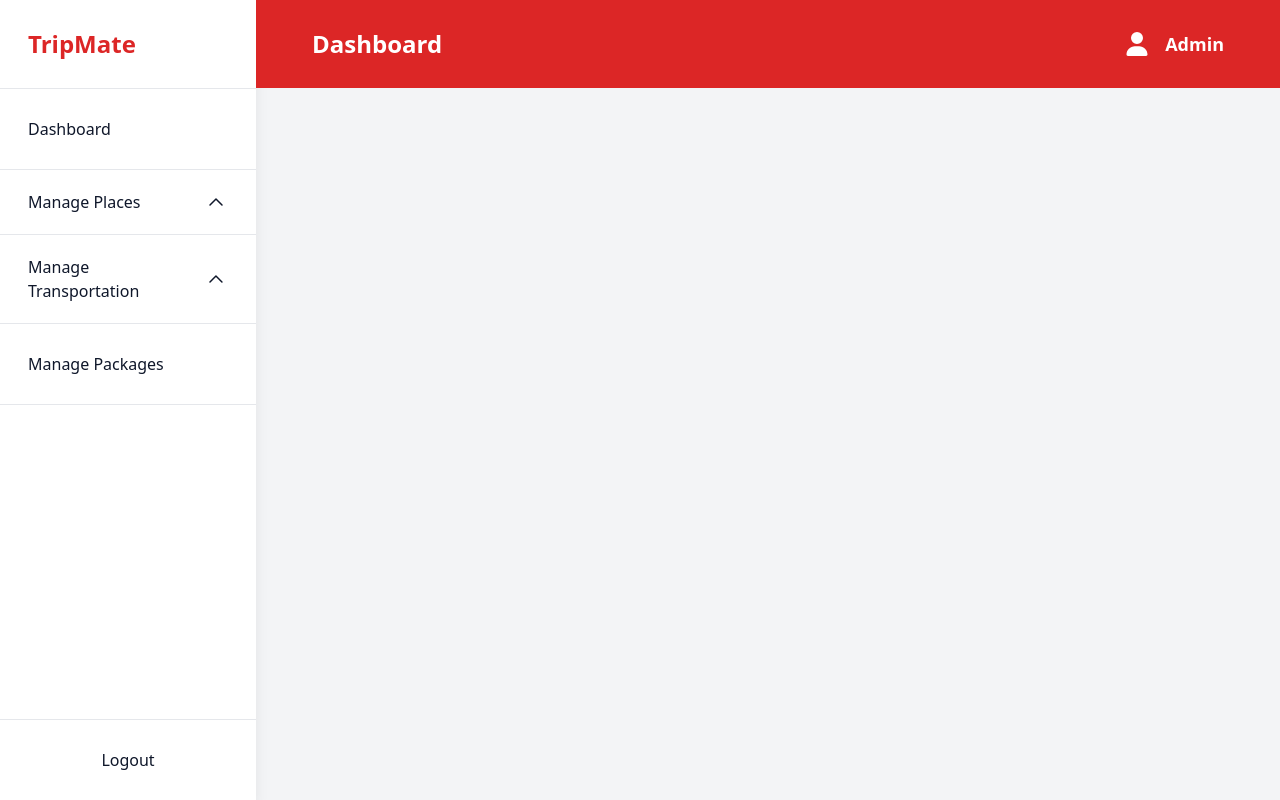
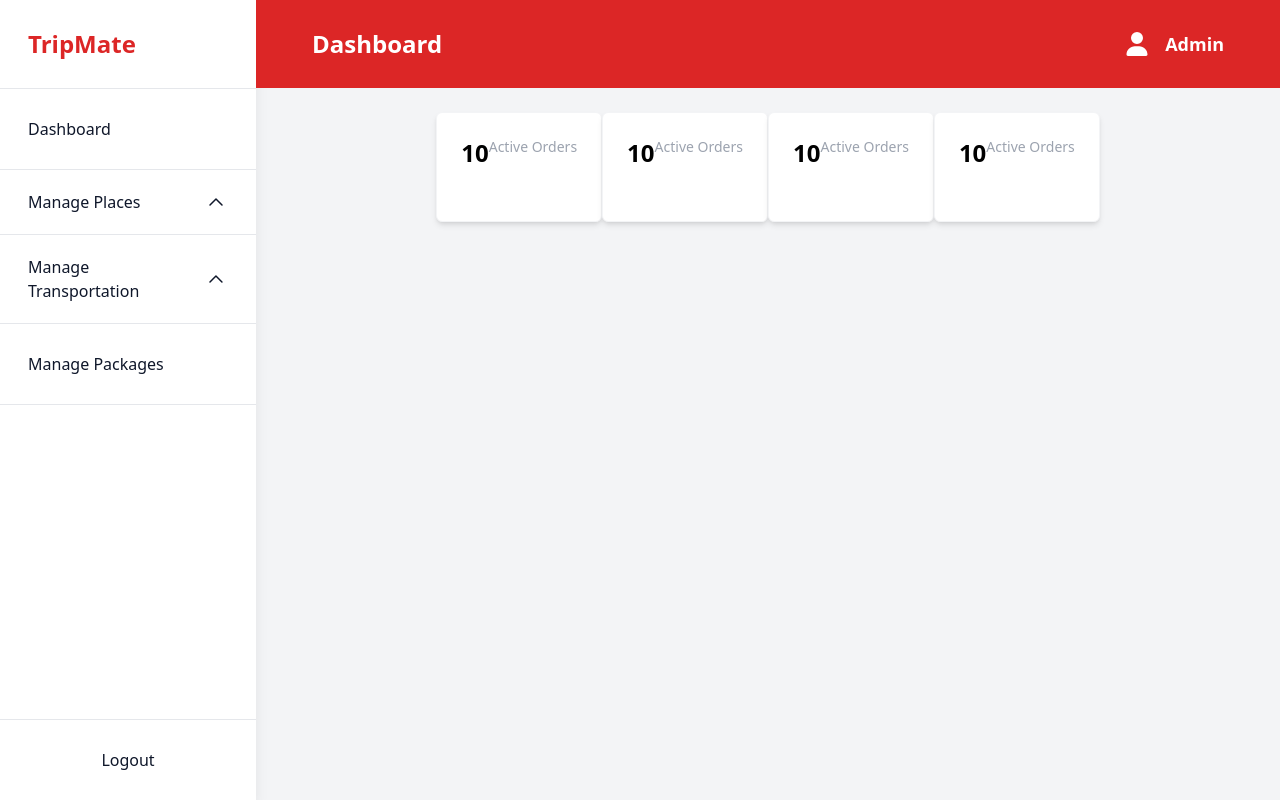
Before and after one commit to viranarita/UTS-TripMate, a PHP site: page /dashboard.php in a window 1280 px wide. Run offline with PHP 8.4, Linux system fonts and the light colour scheme.

Commit message:
awal dashboard

```diff
--- a/public/attraction.php
+++ b/public/attraction.php
@@ -22,7 +22,7 @@ $pageTitle = "Manage Attractions";
 //     return $formattedId;
 // }
 
-$autoID = generateID();
+// $autoID = generateID();
 
 // Tambah / Update Data
 if ($_SERVER["REQUEST_METHOD"] == "POST") {
--- a/public/dashboard.php
+++ b/public/dashboard.php
@@ -5,15 +5,44 @@
 <head>
     <meta charset="UTF-8">
     <meta name="viewport" content="width=device-width, initial-scale=1.0">
-    <title>Document</title>
+    <title>Admin | Dashboard</title>
     <link rel="stylesheet" href="style.css"/>
+    <script src="https://cdn.jsdelivr.net/npm/chart.js"></script>
 </head>
 
 <body class="bg-gray-100">
 
     <?php include "sidebar.html" ?>
+    <?php include "headerAdmin.html" ?>
 
-    <?php include "headerAdmin.html" ?>
+    <section class="pt-24 w-full lg:w-[calc(100%-16rem)] lg:ml-64">
+        <div class="flex justify-center mt-4">
+            <div class="bg-white rounded-md border border-gray-100 p-6 shadow-md">
+                <div class="flex justify-between mb-6">
+                    <div class="text-2xl font-semibold mb-1">10</div>
+                    <div class="text-sm font-medium text-gray-400">Active Orders</div>
+                </div>
+            </div>
+            <div class="bg-white rounded-md border border-gray-100 p-6 shadow-md">
+                <div class="flex justify-between mb-6">
+                    <div class="text-2xl font-semibold mb-1">10</div>
+                    <div class="text-sm font-medium text-gray-400">Active Orders</div>
+                </div>
+            </div>
+            <div class="bg-white rounded-md border border-gray-100 p-6 shadow-md">
+                <div class="flex justify-between mb-6">
+                    <div class="text-2xl font-semibold mb-1">10</div>
+                    <div class="text-sm font-medium text-gray-400">Active Orders</div>
+                </div>
+            </div>
+            <div class="bg-white rounded-md border border-gray-100 p-6 shadow-md">
+                <div class="flex justify-between mb-6">
+                    <div class="text-2xl font-semibold mb-1">10</div>
+                    <div class="text-sm font-medium text-gray-400">Active Orders</div>
+                </div>
+            </div>
+        </div>
+    </section>
 
 </body>
 </html>
--- a/public/style.css
+++ b/public/style.css
@@ -706,6 +706,10 @@ video {
   margin-top: -7rem;
 }
 
+.mb-1 {
+  margin-bottom: 0.25rem;
+}
+
 .mb-10 {
   margin-bottom: 2.5rem;
 }
@@ -1021,6 +1025,10 @@ video {
   border-radius: 0.5rem;
 }
 
+.rounded-md {
+  border-radius: 0.375rem;
+}
+
 .rounded-b {
   border-bottom-right-radius: 0.25rem;
   border-bottom-left-radius: 0.25rem;
@@ -1053,6 +1061,11 @@ video {
   border-top-width: 1px;
 }
 
+.border-gray-100 {
+  --tw-border-opacity: 1;
+  border-color: rgb(243 244 246 / var(--tw-border-opacity, 1));
+}
+
 .border-gray-200 {
   --tw-border-opacity: 1;
   border-color: rgb(229 231 235 / var(--tw-border-opacity, 1));
@@ -1337,6 +1350,11 @@ video {
 .text-dark {
   --tw-text-opacity: 1;
   color: rgb(15 23 42 / var(--tw-text-opacity, 1));
+}
+
+.text-gray-400 {
+  --tw-text-opacity: 1;
+  color: rgb(156 163 175 / var(--tw-text-opacity, 1));
 }
 
 .text-gray-500 {
```
